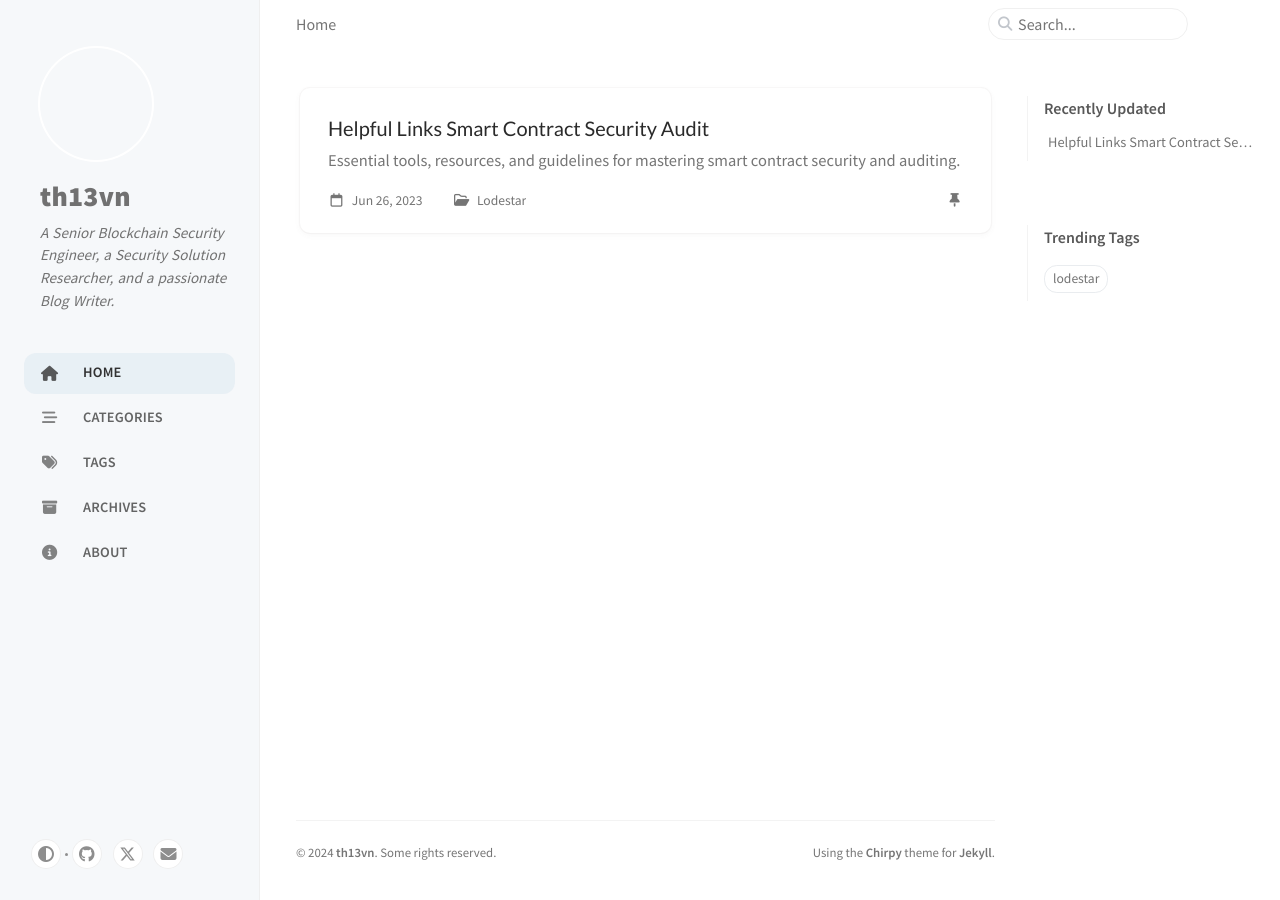
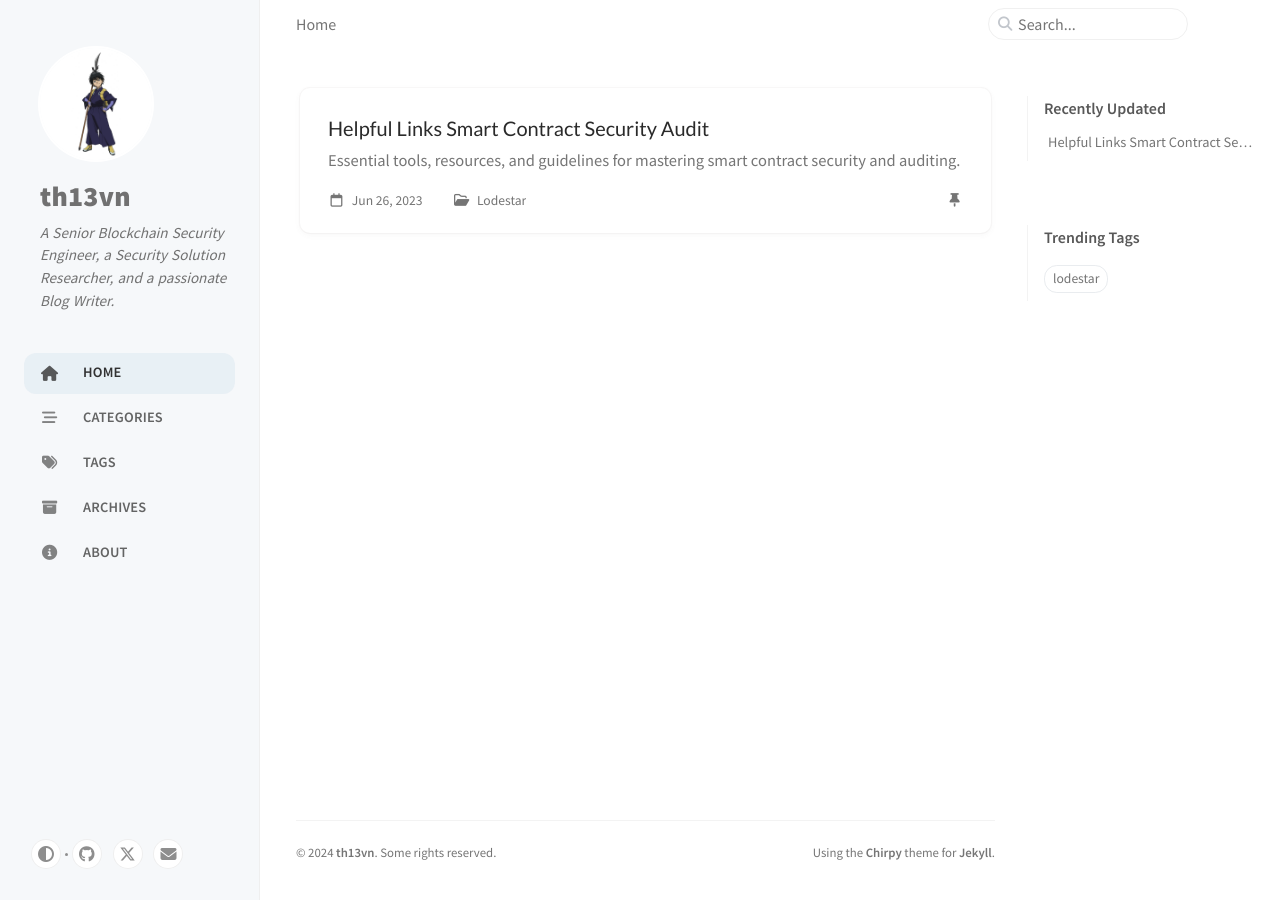
Before and after one commit to th13vn/th13vn.github.io, a Jekyll site: the page built from index.html, in a window 1280 px wide. Built offline with Jekyll 4.4.1, drawn with Linux system fonts in a browser that asks for light colours; cached includes are drawn as plain includes.

Commit message:
rm base url

```diff
--- a/_config.yml
+++ b/_config.yml
@@ -96,7 +96,7 @@
 # cdn:
 
 # the avatar on sidebar, support local or CORS resources
-avatar: /assets/img/ava.png
+avatar: assets/img/ava.png
 
 # The URL of the site-wide social preview image used in SEO `og:image` meta tag.
 # It can be overridden by a customized `page.image` in front matter.
@@ -148,7 +148,7 @@
 paginate: 10
 
 # The base URL of your site
-baseurl: "th13vn.github.io"
+baseurl:
 
 # ------------ The following options are not recommended to be modified ------------------
 
```
